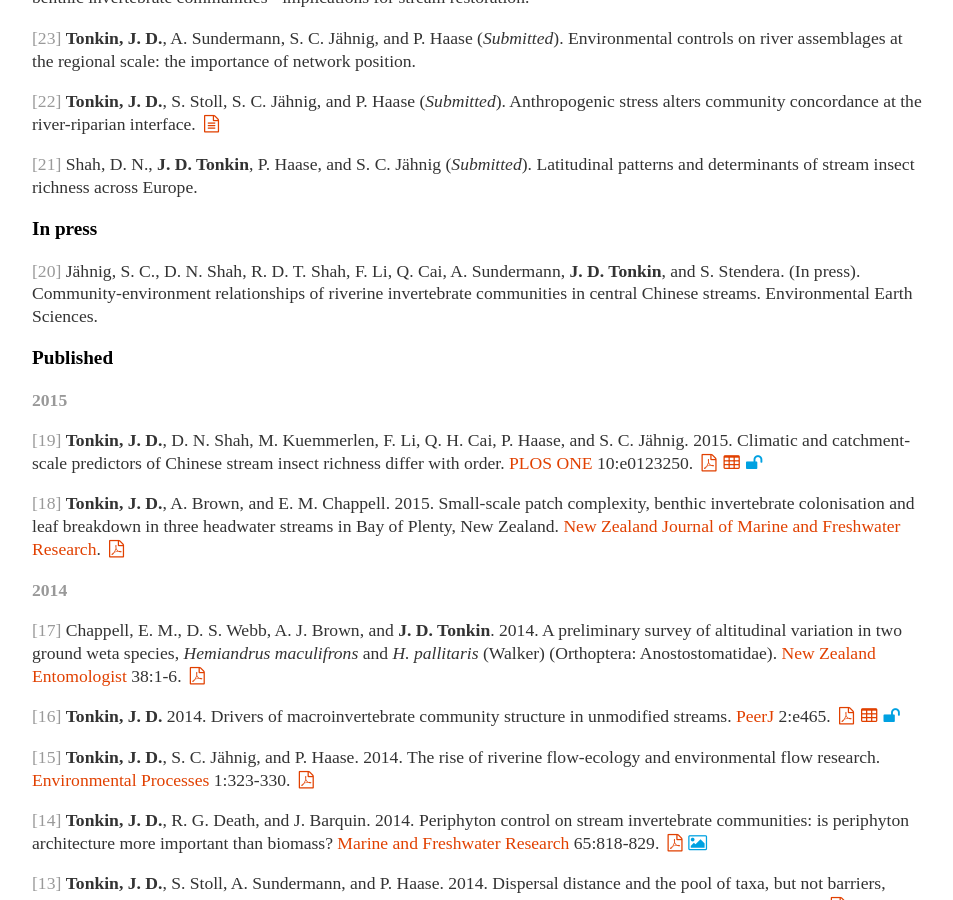
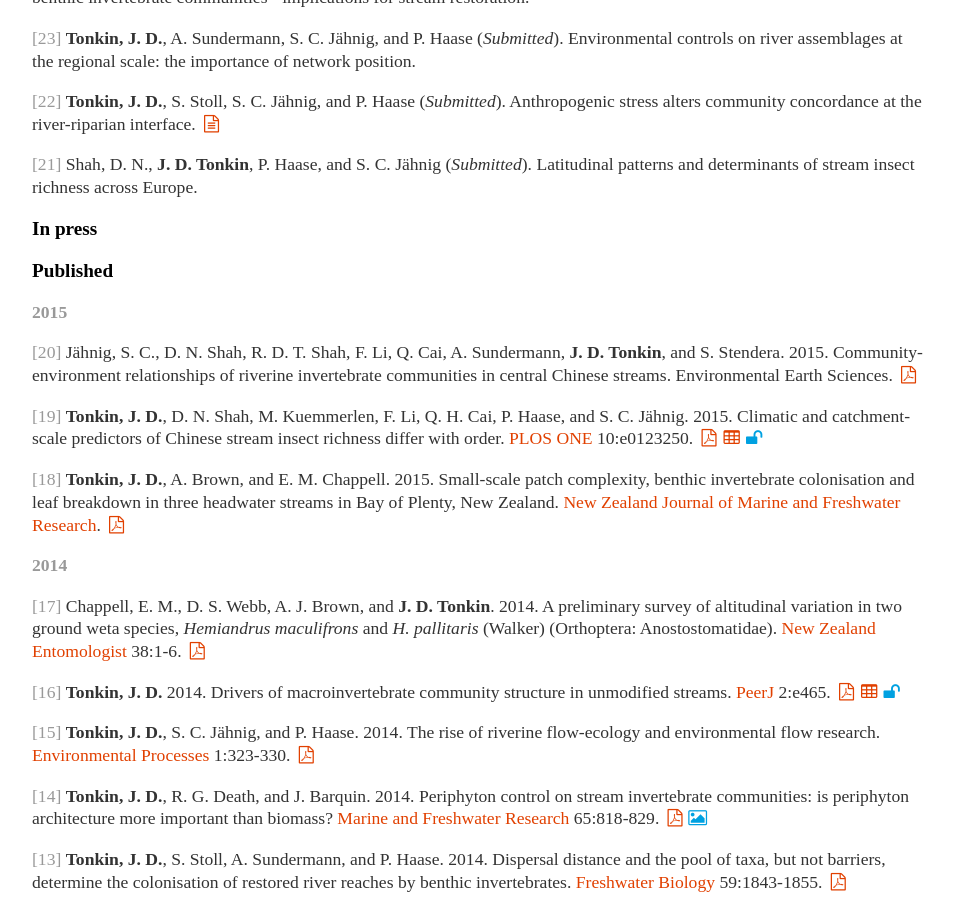
Before and after one commit to jdtonkin/jdtonkin.github.io, a Jekyll site: the page built from Publications/index.md, in a window 1280 px wide and 900 px high, scrolled down 931 px. Shown: the whole window, without its empty margins (160-1113 px from the left). Built offline with Jekyll 4.4.1, drawn with Linux system fonts in a browser that asks for light colours; nearby versions of some CDN libraries; some web fonts are replaced.

Commit message:
Update index.md

```diff
--- a/Publications/index.md
+++ b/Publications/index.md
@@ -64,55 +64,55 @@
 
 ###In press
 
-<span style="color:#999">[20]</span> Jähnig, S. C., D. N. Shah, R. D. T. Shah, F. Li,  Q. Cai, A. Sundermann, **J. D. Tonkin**, and S. Stendera. (In press). Community-environment relationships of riverine invertebrate communities in central Chinese streams. Environmental Earth Sciences.<a href="http://dx.doi.org/" target="_blank"></a>
-
 ###Published
 
 **<span style="color:#999">2015</span>**
 
+<span style="color:#999">[20]</span> Jähnig, S. C., D. N. Shah, R. D. T. Shah, F. Li,  Q. Cai, A. Sundermann, **J. D. Tonkin**, and S. Stendera. 2015. Community-environment relationships of riverine invertebrate communities in central Chinese streams. Environmental Earth Sciences.<a href="http://dx.doi.org/10.1007/s12665-015-4466-8" target="_blank"></a> [<i class="fa fa-fw fa-file-pdf-o"></i>](2015 Jähnig etal Environmental Earth Sciences.pdf)
+
 <span style="color:#999">[19]</span> **Tonkin, J. D.**, D. N. Shah, M. Kuemmerlen, F. Li, Q. H. Cai, P. Haase, and S. C. Jähnig. 2015. Climatic and catchment-scale predictors of Chinese stream insect richness differ with order. <a href="http://dx.doi.org/10.1371/journal.pone.0123250" target="_blank">PLOS ONE</a> 10:e0123250. [<i class="fa fa-fw fa-file-pdf-o"></i>](2015 Tonkin etal PLOS ONE.pdf)[<i class="fa fa-fw fa-table"></i>](INSERT)<span style="color:#00a1e1"><i class="fa fa-fw fa-unlock"></i></span>
 
-<span style="color:#999">[18]</span> **Tonkin, J. D.**, A. Brown, and E. M. Chappell. 2015. Small-scale patch complexity, benthic invertebrate colonisation and leaf breakdown in three headwater streams in Bay of Plenty, New Zealand. <a href="http://dx.doi.org/10.1080/00288330.2014.980748" target="_blank">New Zealand Journal of Marine and Freshwater Research</a>. [<i class="fa fa-fw fa-file-pdf-o"></i>](INSERT)
+<span style="color:#999">[18]</span> **Tonkin, J. D.**, A. Brown, and E. M. Chappell. 2015. Small-scale patch complexity, benthic invertebrate colonisation and leaf breakdown in three headwater streams in Bay of Plenty, New Zealand. <a href="http://dx.doi.org/10.1080/00288330.2014.980748" target="_blank">New Zealand Journal of Marine and Freshwater Research</a>. [<i class="fa fa-fw fa-file-pdf-o"></i>](2015 Tonkin etal NZJMFR.pdf)
 
 **<span style="color:#999">2014</span>**
 
-<span style="color:#999">[17]</span> Chappell, E. M., D. S. Webb, A. J. Brown, and **J. D. Tonkin**. 2014. A preliminary survey of altitudinal variation in two ground weta species, *Hemiandrus maculifrons* and *H. pallitaris* (Walker) (Orthoptera: Anostostomatidae). <a href="http://dx.doi.org/10.1080/00779962.2014.922234" target="_blank">New Zealand Entomologist</a> 38:1-6. [<i class="fa fa-fw fa-file-pdf-o"></i>](INSERT)
+<span style="color:#999">[17]</span> Chappell, E. M., D. S. Webb, A. J. Brown, and **J. D. Tonkin**. 2014. A preliminary survey of altitudinal variation in two ground weta species, *Hemiandrus maculifrons* and *H. pallitaris* (Walker) (Orthoptera: Anostostomatidae). <a href="http://dx.doi.org/10.1080/00779962.2014.922234" target="_blank">New Zealand Entomologist</a> 38:1-6. [<i class="fa fa-fw fa-file-pdf-o"></i>](2014 Chappell etal NZ Entomologist 2.pdf)
 
-<span style="color:#999">[16]</span> **Tonkin, J. D.** 2014. Drivers of macroinvertebrate community structure in unmodified streams. <a href="https://dx.doi.org/10.7717/peerj.465" target="_blank">PeerJ</a> 2:e465. [<i class="fa fa-fw fa-file-pdf-o"></i>](INSERT)[<i class="fa fa-fw fa-table"></i>](INSERT)<span style="color:#00a1e1"><i class="fa fa-fw fa-unlock"></i></span>
+<span style="color:#999">[16]</span> **Tonkin, J. D.** 2014. Drivers of macroinvertebrate community structure in unmodified streams. <a href="https://dx.doi.org/10.7717/peerj.465" target="_blank">PeerJ</a> 2:e465. [<i class="fa fa-fw fa-file-pdf-o"></i>](2014 Tonkin PeerJ.pdf)[<i class="fa fa-fw fa-table"></i>](INSERT)<span style="color:#00a1e1"><i class="fa fa-fw fa-unlock"></i></span>
 
-<span style="color:#999">[15]</span> **Tonkin, J. D.**, S. C. Jähnig, and P. Haase. 2014. The rise of riverine flow-ecology and environmental flow research. <a href="http://dx.doi.org/10.1007/s40710-014-0024-8" target="_blank">Environmental Processes</a> 1:323-330. [<i class="fa fa-fw fa-file-pdf-o"></i>](INSERT)
+<span style="color:#999">[15]</span> **Tonkin, J. D.**, S. C. Jähnig, and P. Haase. 2014. The rise of riverine flow-ecology and environmental flow research. <a href="http://dx.doi.org/10.1007/s40710-014-0024-8" target="_blank">Environmental Processes</a> 1:323-330. [<i class="fa fa-fw fa-file-pdf-o"></i>](2014 Tonkin etal Environmental Processes.pdf)
 
-<span style="color:#999">[14]</span> **Tonkin, J. D.**, R. G. Death, and J. Barquin. 2014. Periphyton control on stream invertebrate communities: is periphyton architecture more important than biomass? <a href="http://dx.doi.org/10.1071/MF13271" target="_blank">Marine and Freshwater Research</a> 65:818-829. [<i class="fa fa-fw fa-file-pdf-o"></i>](INSERT)<span style="color:#00a1e1"><i class="fa fa-fw fa-photo"></i></span>
+<span style="color:#999">[14]</span> **Tonkin, J. D.**, R. G. Death, and J. Barquin. 2014. Periphyton control on stream invertebrate communities: is periphyton architecture more important than biomass? <a href="http://dx.doi.org/10.1071/MF13271" target="_blank">Marine and Freshwater Research</a> 65:818-829. [<i class="fa fa-fw fa-file-pdf-o"></i>](2014 Tonkin etal Marine and Freshwater Research.pdf)<span style="color:#00a1e1"><i class="fa fa-fw fa-photo"></i></span>
 
-<span style="color:#999">[13]</span> **Tonkin, J. D.**, S. Stoll, A. Sundermann, and P. Haase. 2014. Dispersal distance and the pool of taxa, but not barriers, determine the colonisation of restored river reaches by benthic invertebrates. <a href="http://dx.doi.org/10.1111/fwb.12387" target="_blank">Freshwater Biology</a> 59:1843-1855. [<i class="fa fa-fw fa-file-pdf-o"></i>](INSERT)
+<span style="color:#999">[13]</span> **Tonkin, J. D.**, S. Stoll, A. Sundermann, and P. Haase. 2014. Dispersal distance and the pool of taxa, but not barriers, determine the colonisation of restored river reaches by benthic invertebrates. <a href="http://dx.doi.org/10.1111/fwb.12387" target="_blank">Freshwater Biology</a> 59:1843-1855. [<i class="fa fa-fw fa-file-pdf-o"></i>](2014 Tonkin etal Freshwater Biology.pdf)
 
-<span style="color:#999">[12]</span> Chappell, E. M., D. S. Webb, and **J. D. Tonkin**. 2014. Notes on sexual size dimorphism, sex ratio and movement of ground weta *Hemiandrus maculifrons* (Walker) (Orthoptera: Anostostomatidae) in Otanewainuku Forest, Bay of Plenty, New Zealand. <a href="http://dx.doi.org/10.1080/00779962.2013.856377" target="_blank">New Zealand Entomologist</a> 37:3-92. [<i class="fa fa-fw fa-file-pdf-o"></i>](INSERT)
+<span style="color:#999">[12]</span> Chappell, E. M., D. S. Webb, and **J. D. Tonkin**. 2014. Notes on sexual size dimorphism, sex ratio and movement of ground weta *Hemiandrus maculifrons* (Walker) (Orthoptera: Anostostomatidae) in Otanewainuku Forest, Bay of Plenty, New Zealand. <a href="http://dx.doi.org/10.1080/00779962.2013.856377" target="_blank">New Zealand Entomologist</a> 37:3-92. [<i class="fa fa-fw fa-file-pdf-o"></i>](2014 Chappell etal NZ Entomologist.pdf)
 
-<span style="color:#999">[11]</span> David, B. O., **J. D. Tonkin**, K. W. T. Taipeti and H. Hokianga. 2014. Learning the ropes: mussel spat ropes improve fish and shrimp passage through culverts. <a href="http://dx.doi.org/10.1111/1365-2664.12178" target="_blank">Journal of Applied Ecology</a> 51:214-223. [<i class="fa fa-fw fa-file-pdf-o"></i>](INSERT)[<i class="fa fa-fw fa-file-video-o"></i>](INSERT)
+<span style="color:#999">[11]</span> David, B. O., **J. D. Tonkin**, K. W. T. Taipeti and H. Hokianga. 2014. Learning the ropes: mussel spat ropes improve fish and shrimp passage through culverts. <a href="http://dx.doi.org/10.1111/1365-2664.12178" target="_blank">Journal of Applied Ecology</a> 51:214-223. [<i class="fa fa-fw fa-file-pdf-o"></i>](INSERT)[<i class="fa fa-fw fa-file-video-o"></i>](2014 David etal Journal of Applied Ecology.pdf)
 
-<span style="color:#999">[10]</span> **Tonkin, J. D.**, and R. G. Death. 2014. The combined effects of flow regulation and an artificial flow release on a regulated river. <a href="http://dx.doi.org/10.1002/rra.2650" target="_blank">River Research and Applications</a> 30:329-337. [<i class="fa fa-fw fa-file-pdf-o"></i>](INSERT)
+<span style="color:#999">[10]</span> **Tonkin, J. D.**, and R. G. Death. 2014. The combined effects of flow regulation and an artificial flow release on a regulated river. <a href="http://dx.doi.org/10.1002/rra.2650" target="_blank">River Research and Applications</a> 30:329-337. [<i class="fa fa-fw fa-file-pdf-o"></i>](2014 Tonkin and Death River Research and Applications.pdf)
 
 **<span style="color:#999">2013</span>**
 
-<span style="color:#999">[9]</span> **Tonkin, J. D.**, and R. G. Death. 2013. Scale dependent effects of productivity and disturbance on diversity in streams. <a href="http://dx.doi.org/10.1127/1863-9135/2013/0402" target="_blank">Fundamental and Applied Limnology</a> 182:283-295. [<i class="fa fa-fw fa-file-pdf-o"></i>](INSERT)<span style="color:#00a1e1"> Editor’s Choice <i class="fa fa-fw fa-unlock"></i></span>
+<span style="color:#999">[9]</span> **Tonkin, J. D.**, and R. G. Death. 2013. Scale dependent effects of productivity and disturbance on diversity in streams. <a href="http://dx.doi.org/10.1127/1863-9135/2013/0402" target="_blank">Fundamental and Applied Limnology</a> 182:283-295. [<i class="fa fa-fw fa-file-pdf-o"></i>](2013 Tonkin and Death Fundamental and Applied Limnology-b.pdf)<span style="color:#00a1e1"> Editor’s Choice <i class="fa fa-fw fa-unlock"></i></span>
 
-<span style="color:#999">[8]</span> **Tonkin, J. D.**, and R. G. Death. 2013. Macroinvertebrate drift-benthos trends in a regulated river. <a href="http://dx.doi.org/10.1127/1863-9135/2013/0404" target="_blank">Fundamental and Applied Limnology</a> 182:231-245. [<i class="fa fa-fw fa-file-pdf-o"></i>](INSERT)
+<span style="color:#999">[8]</span> **Tonkin, J. D.**, and R. G. Death. 2013. Macroinvertebrate drift-benthos trends in a regulated river. <a href="http://dx.doi.org/10.1127/1863-9135/2013/0404" target="_blank">Fundamental and Applied Limnology</a> 182:231-245. [<i class="fa fa-fw fa-file-pdf-o"></i>](2013 Tonkin and Death Fundamental and Applied Limnology-a.pdf)
 
-<span style="color:#999">[7]</span> **Tonkin, J. D.**, R. G. Death, and J. Barquin. 2013. Productivity-diversity relationships for stream invertebrates differ geographically. <a href="http://dx.doi.org/10.1007/s10452-013-9429-0" target="_blank">Aquatic Ecology</a> 47:109-121. [<i class="fa fa-fw fa-file-pdf-o"></i>](INSERT)
+<span style="color:#999">[7]</span> **Tonkin, J. D.**, R. G. Death, and J. Barquin. 2013. Productivity-diversity relationships for stream invertebrates differ geographically. <a href="http://dx.doi.org/10.1007/s10452-013-9429-0" target="_blank">Aquatic Ecology</a> 47:109-121. [<i class="fa fa-fw fa-file-pdf-o"></i>](2013 Tonkin and Death Aquatic Ecology.pdf)
 
-<span style="color:#999">[6]</span> **Tonkin, J. D.**, R. G. Death, and K. J. Collier. 2013. Do productivity and disturbance interact to modulate macroinvertebrate diversity in streams? <a href="http://dx.doi.org/10.1007/s10750-012-1248-0" target="_blank">Hydrobiologia</a> 701:159-172. [<i class="fa fa-fw fa-file-pdf-o"></i>](INSERT)
+<span style="color:#999">[6]</span> **Tonkin, J. D.**, R. G. Death, and K. J. Collier. 2013. Do productivity and disturbance interact to modulate macroinvertebrate diversity in streams? <a href="http://dx.doi.org/10.1007/s10750-012-1248-0" target="_blank">Hydrobiologia</a> 701:159-172. [<i class="fa fa-fw fa-file-pdf-o"></i>](2013 Tonkin etal Hydrobiologia.pdf)
 
 **<span style="color:#999">2012 and earlier</span>**
 
-<span style="color:#999">[5]</span> **Tonkin, J. D.**, and R. G. Death. 2012. Consistent effects of productivity and disturbance on diversity between landscapes. <a href="http://dx.doi.org/10.1890/ES12-00243.1" target="_blank">Ecosphere</a> 3:art108. [<i class="fa fa-fw fa-file-pdf-o"></i>](INSERT)<span style="color:#00a1e1"><i class="fa fa-fw fa-unlock"></i></span>
+<span style="color:#999">[5]</span> **Tonkin, J. D.**, and R. G. Death. 2012. Consistent effects of productivity and disturbance on diversity between landscapes. <a href="http://dx.doi.org/10.1890/ES12-00243.1" target="_blank">Ecosphere</a> 3:art108. [<i class="fa fa-fw fa-file-pdf-o"></i>](2012 Tonkin and Death Ecosphere.pdf)<span style="color:#00a1e1"><i class="fa fa-fw fa-unlock"></i></span>
 
-<span style="color:#999">[4]</span> **Tonkin, J. D.**, L. A. H. Wright, and B. O. David. 2012. Mussel spat ropes assist redfin bully (*Gobiomorphus huttoni*) passage through experimental culverts with hydrological barriers. <a href="http://dx.doi.org/10.3390/w4030713" target="_blank">Water</a> 4:683-689. [<i class="fa fa-fw fa-file-pdf-o"></i>](INSERT)<span style="color:#00a1e1"><i class="fa fa-fw fa-unlock"></i></span>
+<span style="color:#999">[4]</span> **Tonkin, J. D.**, L. A. H. Wright, and B. O. David. 2012. Mussel spat ropes assist redfin bully (*Gobiomorphus huttoni*) passage through experimental culverts with hydrological barriers. <a href="http://dx.doi.org/10.3390/w4030713" target="_blank">Water</a> 4:683-689. [<i class="fa fa-fw fa-file-pdf-o"></i>](2012 Tonkin etal Water.pdf)<span style="color:#00a1e1"><i class="fa fa-fw fa-unlock"></i></span>
 
-<span style="color:#999">[3]</span> Schwendel, A. C., R. G. Death, I. C. Fuller, and **J. D. Tonkin**. 2012. A new approach to assess bed stability relevant for invertebrate communities in upland streams. <a href="http://dx.doi.org/10.1002/rra.1570" target="_blank">River Research and Applications</a> 28:1726-1739. [<i class="fa fa-fw fa-file-pdf-o"></i>](INSERT)
+<span style="color:#999">[3]</span> Schwendel, A. C., R. G. Death, I. C. Fuller, and **J. D. Tonkin**. 2012. A new approach to assess bed stability relevant for invertebrate communities in upland streams. <a href="http://dx.doi.org/10.1002/rra.1570" target="_blank">River Research and Applications</a> 28:1726-1739. [<i class="fa fa-fw fa-file-pdf-o"></i>](2012 Schwendel etal River Research and Applications.pdf)
 
-<span style="color:#999">[2]</span> Collier, K. J., B. Aldridge, B. J. Hicks, J. Kelly, A. Macdonald, B. J. Smith, and **J. Tonkin**. 2009. Ecological values of Hamilton urban streams (North Island, New Zealand): constraints and opportunities for restoration. <a href="http://newzealandecology.org/nzje/2893" target="_blank">New Zealand Journal of Ecology</a> 33:177-189. [<i class="fa fa-fw fa-file-pdf-o"></i>](INSERT)
+<span style="color:#999">[2]</span> Collier, K. J., B. Aldridge, B. J. Hicks, J. Kelly, A. Macdonald, B. J. Smith, and **J. Tonkin**. 2009. Ecological values of Hamilton urban streams (North Island, New Zealand): constraints and opportunities for restoration. <a href="http://newzealandecology.org/nzje/2893" target="_blank">New Zealand Journal of Ecology</a> 33:177-189. [<i class="fa fa-fw fa-file-pdf-o"></i>](2009 Collier etal New Zealand Journal of Ecology.pdf)
 
-<span style="color:#999">[1]</span> **Tonkin, J. D.**, R. G. Death, and M. K. Joy. 2009. Invertebrate drift patterns in a regulated river: dams, periphyton biomass or longitudinal patterns? <a href="http://dx.doi.org/10.1002/rra.1213" target="_blank">River Research and Applications</a> 25:1219-1231. [<i class="fa fa-fw fa-file-pdf-o"></i>](INSERT)
+<span style="color:#999">[1]</span> **Tonkin, J. D.**, R. G. Death, and M. K. Joy. 2009. Invertebrate drift patterns in a regulated river: dams, periphyton biomass or longitudinal patterns? <a href="http://dx.doi.org/10.1002/rra.1213" target="_blank">River Research and Applications</a> 25:1219-1231. [<i class="fa fa-fw fa-file-pdf-o"></i>](2009 Tonkin etal River Research and Applications.pdf)
 
 
 #Theses
```
